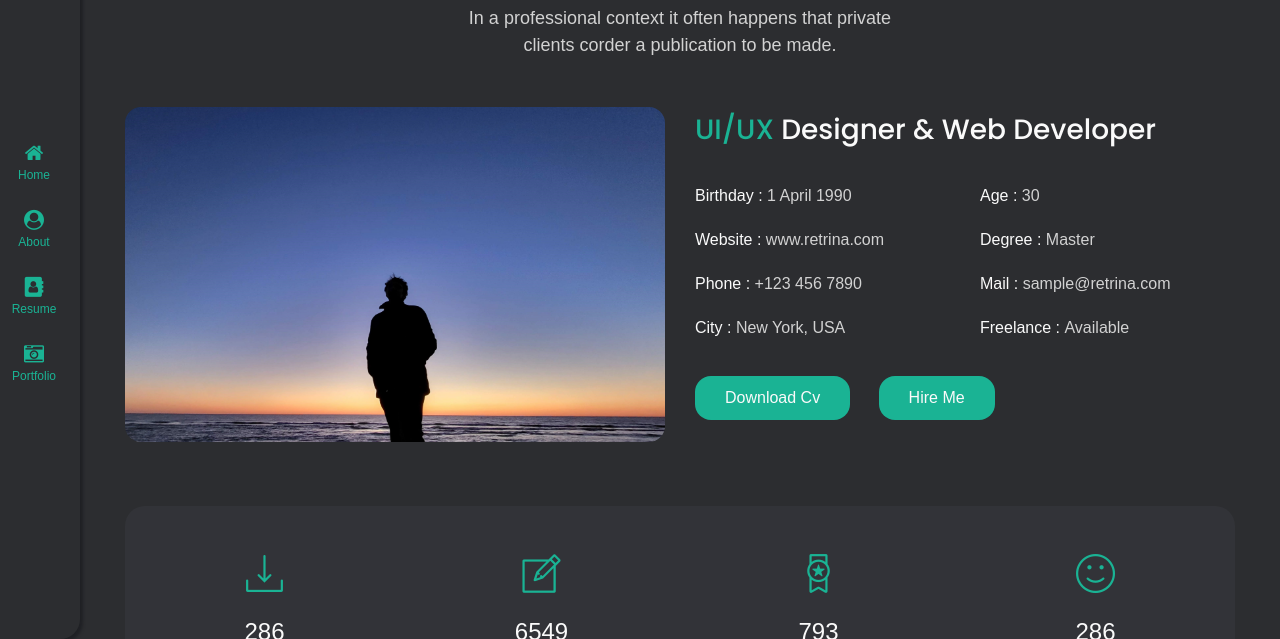
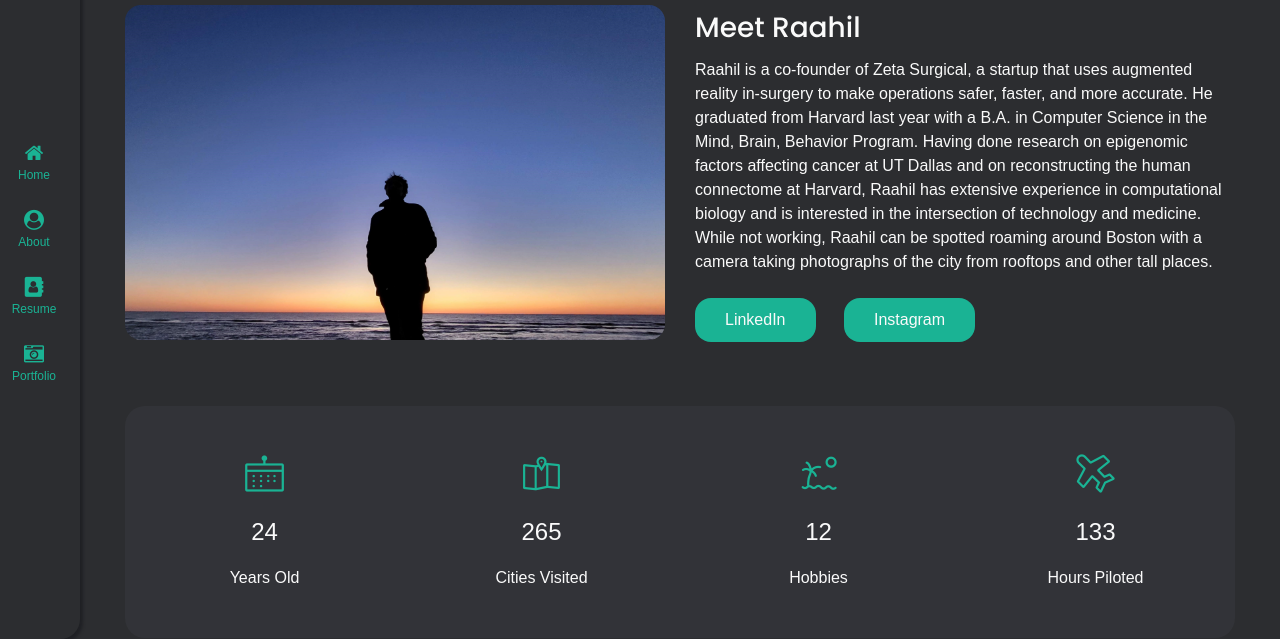
Before and after one commit to raahilsha/personal-website, a plain HTML site: page index.html in a window 1280 px wide. Both pictures are taken after a click on the link "About". Shown: the part 161-800 px from the top of the page. Drawn offline with Linux system fonts and the light colour scheme; files whose address does not match are found by name; a web font is replaced by a local one.

Commit message:
Initial content for About Me screen

```diff
--- a/index.html
+++ b/index.html
@@ -129,8 +129,8 @@
                     <div class="row align-items-center">
                         <div class="col-lg-6 order-2 order-lg-1">
                             <div class="hero-content">
-                                <h1 class="mb-3">I'm Raahil Sha</h1>
-                                <h4 class="text-capitalize mb-0"><span>A  </span> <span class="element base-color" data-elements="Founder.,Developer.,Photographer.,Pilot."></span></h4>
+                                <h1 class="mb-3">Raahil Sha</h1>
+                                <h4 class="text-capitalize mb-0"><span>A  </span> <span class="element base-color" data-elements="Founder.,Creator.,Photographer.,Pilot."></span></h4>
                                 <p class="max-width-450 mx-0 my-4">My bullet point bio:</p>
                                 <ul class="max-width-450 bio-list">
                                     <li>I work at the intersection of computer science and medicine</li>
@@ -189,7 +189,6 @@
                             <div class="col-lg-12">
                                 <div class="text-center title">
                                     <h2 class="text-dark"><span class="base-color">About Me</span></h2>
-                                    <p class="text-muted max-width-450 mb-5">In a professional context it often happens that private clients corder a publication to be made.</p>
                                 </div>
                             </div>
                             <div class="col-lg-6">
@@ -198,48 +197,19 @@
                                 </div>
                             </div>
                             <div class="col-lg-6 mt-4 mt-lg-0">
-                                <div class="personal-item ">
-                                    <h3 class="text-dark mt-4 mt-lg-0"><span class="base-color">UI/UX</span> Designer & Web Developer</h3>
+                                <div class="personal-item mb-2">
+                                    <h3 class="text-dark mt-4 mt-lg-0"><span class="">Meet Raahil</span></h3>
                                     <div class="row">
-                                        <div class="col-6 personal-info">
-                                            <ul class="list-unstyled pt-4">
-                                                <li>
-                                                    <p>Birthday : <span> 1 April 1990</span></p>
-                                                </li>
-                                                <li>
-                                                    <p>Website : <span> www.retrina.com</span></p>
-                                                </li>
-                                                <li>
-                                                    <p>Phone : <span> +123 456 7890</span></p>
-                                                </li>
-                                                <li>
-                                                    <p>City : <span> New York, USA</span></p>
-                                                </li>
-                                            </ul>
-                                        </div>
-                                        <div class="col-6 personal-info">
-                                            <ul class="list-unstyled pt-4">
-                                                <li>
-                                                    <p>Age : <span> 30</span></p>
-                                                </li>
-                                                <li>
-                                                    <p>Degree : <span> Master</span></p>
-                                                </li>
-                                                <li>
-                                                    <p>Mail : <span> sample@retrina.com</span></p>
-                                                </li>
-                                                <li>
-                                                    <p>Freelance : <span> Available</span></p>
-                                                </li>
-                                            </ul>
+                                        <div class="col-12 personal-info">
+                                        Raahil is a co-founder of Zeta Surgical, a startup that uses augmented reality in-surgery to make operations safer, faster, and more accurate. He graduated from Harvard last year with a B.A. in Computer Science in the Mind, Brain, Behavior Program. Having done research on epigenomic factors affecting cancer at UT Dallas and on reconstructing the human connectome at Harvard, Raahil has extensive experience in computational biology and is interested in the intersection of technology and medicine. While not working, Raahil can be spotted roaming around Boston with a camera taking photographs of the city from rooftops and other tall places.
                                         </div>
                                     </div>
                                 </div>
                                 <div class="button-border mt-3 mb-lg-0 mr-4">
-                                    <a href="javascript:void(0);" class="pill-button">Download Cv</a>
+                                    <a href="https://www.linkedin.com/in/raahil-sha/" class="pill-button">LinkedIn</a>
                                 </div>
                                 <div class="button-border mt-3 mb-lg-0 to-contact">
-                                    <a href="#contact" class="pill-button">Hire Me</a>
+                                    <a href="https://www.instagram.com/raahilsha/" class="pill-button">Instagram</a>
                                 </div>
                             </div>
                         </div>
@@ -249,42 +219,42 @@
                                 <!-- Item-01 -->
                                 <div class="col-6 col-lg-3 my-3 count-item ">
                                     <div class="count-icon">
-                                        <i class="lni-download base-color"></i>
+                                        <i class="lni-calendar base-color"></i>
                                     </div>
                                     <div class="my-3">
-                                        <span class="timer count-number" data-from="0" data-to="286" data-speed="5000">0</span>
+                                        <span class="timer count-number" data-from="0" data-to="24" data-speed="5000">0</span>
                                     </div>
-                                    <p class="mb-0">Files Download</p>
+                                    <p class="mb-0">Years Old</p>
                                 </div>
                                 <!-- Item-02 -->
                                 <div class="col-6 col-lg-3 my-3 count-item ">
                                     <div class="count-icon">
-                                        <i class="lni-pencil-alt base-color"></i>
+                                        <i class="lni-map base-color"></i>
                                     </div>
                                     <div class="my-3">
-                                        <span class="timer count-number" data-from="0" data-to="6549" data-speed="5000">0</span>
+                                        <span class="timer count-number" data-from="0" data-to="265" data-speed="5000">0</span>
                                     </div>
-                                    <p class="mb-0">Project Done</p>
+                                    <p class="mb-0">Cities Visited</p>
                                 </div>
                                 <!-- Item-03 -->
                                 <div class="col-6 col-lg-3 my-3 count-item ">
                                     <div class="count-icon">
-                                        <i class="lni-medall  base-color"></i>
+                                        <i class="lni-island  base-color"></i>
                                     </div>
                                     <div class="my-3">
-                                        <span class="timer count-number" data-from="0" data-to="793" data-speed="5000">0</span>
+                                        <span class="timer count-number" data-from="0" data-to="12" data-speed="5000">0</span>
                                     </div>
-                                    <p class="mb-0">Get Award</p>
+                                    <p class="mb-0">Hobbies</p>
                                 </div>
                                 <!-- Item-04 -->
                                 <div class="col-6 col-lg-3 my-3 count-item ">
                                     <div class="count-icon">
-                                        <i class="lni-emoji-smile base-color"></i>
+                                        <i class="lni-plane base-color"></i>
                                     </div>
                                     <div class="my-3">
-                                        <span class="timer count-number" data-from="0" data-to="286" data-speed="5000">0</span>
+                                        <span class="timer count-number" data-from="0" data-to="133" data-speed="5000">0</span>
                                     </div>
-                                    <p class="mb-0">Happy Client</p>
+                                    <p class="mb-0">Hours Piloted</p>
                                 </div>
                             </div>
                         </div>
```
